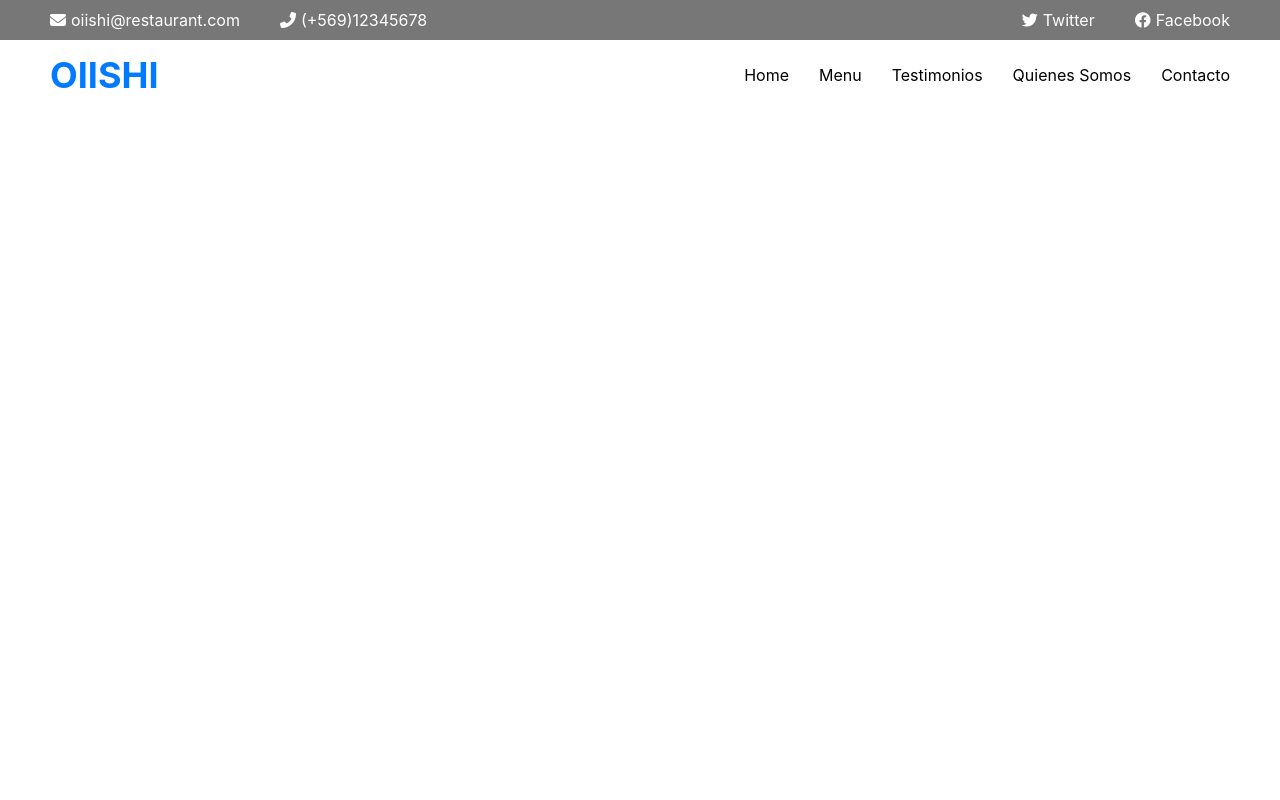
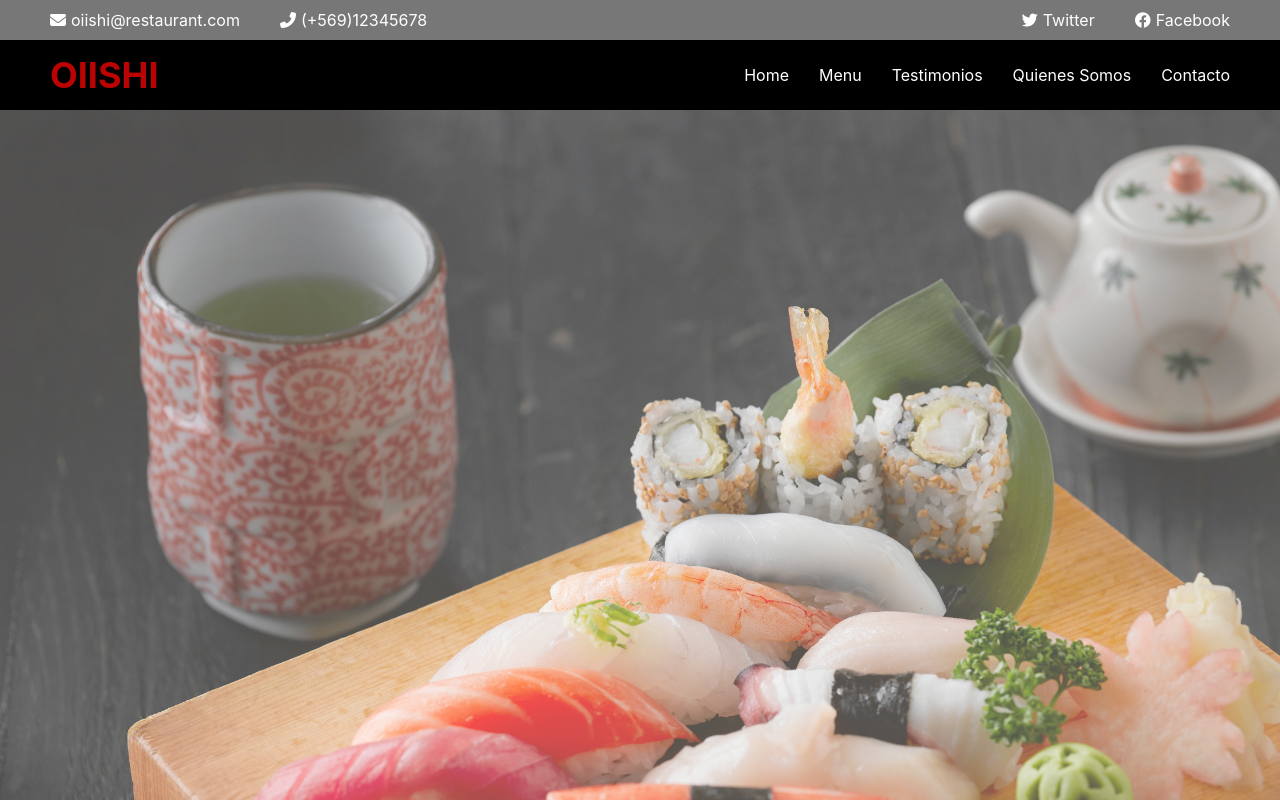
Before and after one commit to iMaliceMizer/portafolioProyect, an Angular app: page / in a window 1280 px wide. Shown: the top 800 px of the page. Built offline with nearby package versions, Linux system fonts and the light colour scheme.

Commit message:
progreso

```diff
--- a/src/app/app.component.html
+++ b/src/app/app.component.html
@@ -1,2 +1,17 @@
-<app-componente-nav-bar></app-componente-nav-bar>
-<section></section>
+
+<!DOCTYPE html>
+<html lang="en">
+<head>
+    <meta charset="UTF-8">
+    <meta http-equiv="X-UA-Compatible" content="IE=edge">
+    <meta name="viewport" content="width=device-width, initial-scale=1.0">
+    <link rel="stylesheet" href="https://cdnjs.cloudflare.com/ajax/libs/font-awesome/6.1.1/css/all.min.css">
+    <title>Oiishi</title>
+</head>
+<body>
+    <app-componente-nav-bar></app-componente-nav-bar>
+    <section>
+
+    </section>
+</body>
+</html>
--- a/src/app/app.component.scss
+++ b/src/app/app.component.scss
@@ -1,5 +1,11 @@
+body {
+    width: 100%;
+    height: 100vh;
+    font-family: -apple-system, BlinkMacSystemFont, 'Segoe UI', Roboto, Oxygen, Ubuntu, Cantarell, 'Open Sans', 'Helvetica Neue', sans-serif;
+}
 section {
     width: 100%;
     height: 150vh;
     background: url(/../../assets/fondo.jpg)no-repeat center center / cover;
+    opacity: 0.7;
 }
--- a/src/app/app.module.ts
+++ b/src/app/app.module.ts
@@ -8,7 +8,7 @@ import { ComponenteNavBarComponent } from './componente-nav-bar/componente-nav-b
 @NgModule({
   declarations: [
     AppComponent,
-    ComponenteNavBarComponent
+    ComponenteNavBarComponent,
   ],
   imports: [
     BrowserModule,
--- a/src/app/componente-nav-bar/componente-nav-bar.component.html
+++ b/src/app/componente-nav-bar/componente-nav-bar.component.html
@@ -1,13 +1,3 @@
-<!DOCTYPE html>
-<html lang="en">
-<head>
-    <meta charset="UTF-8">
-    <meta http-equiv="X-UA-Compatible" content="IE=edge">
-    <meta name="viewport" content="width=device-width, initial-scale=1.0">
-    <link rel="stylesheet" href="https://cdnjs.cloudflare.com/ajax/libs/font-awesome/6.1.1/css/all.min.css">
-    <title>Oiishi</title>
-</head>
-<body>
 <nav class="navbar-one flex">
     <div class="left flex">
         <div class="email">
@@ -42,6 +32,5 @@
         <li><a href="">quienes somos</a></li>
         <li><a href="">contacto</a></li>
     </ul>
+
 </nav>
-</body>
-</html>
--- a/src/app/componente-nav-bar/componente-nav-bar.component.scss
+++ b/src/app/componente-nav-bar/componente-nav-bar.component.scss
@@ -1,8 +1,3 @@
-body {
-    width: 100%;
-    height: 100vh;
-    font-family: -apple-system, BlinkMacSystemFont, 'Segoe UI', Roboto, Oxygen, Ubuntu, Cantarell, 'Open Sans', 'Helvetica Neue', sans-serif;
-}
 nav {
     padding: 0 50px;
     width: 100%;
@@ -26,21 +21,21 @@ nav {
 }
 .left > div:hover,
 .right > div:hover{
-    color: black;
+    color: rgb(105, 105, 105);
     transition: all 0.5s;
 }
 span {
     margin-left: 5px;
 }
 .navbar-second {
-    background-color: white;
+    background-color: black;
     height: 70px;
 }
 .logo {
     text-transform: uppercase;
     font-size: 24px;
     cursor: pointer;
-    color: #007bff;
+    color: #bb0303;
 }
 li {
     list-style: none;
@@ -50,6 +45,6 @@ a {
     text-transform: capitalize;
     font-size: 16px;
     margin-left: 30px;
-    color: black;
+    color: white;
     font-weight: 400;
 }
```
Also changed, not shown: src/assets/fondo.jpg. Lines whose indentation alone changed are shown as unchanged.
